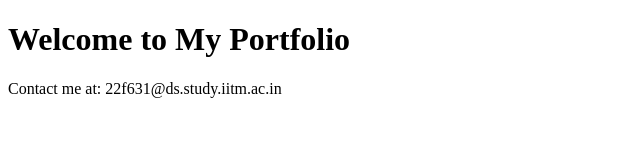
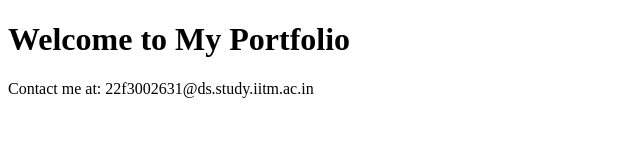
Before and after one commit to 22f3002631/22f3002631.github.io, a plain HTML site: page index.html in a window 1280 px wide. Shown: the full height of the page, 0-640 px from the left. Drawn offline with Linux system fonts and the light colour scheme.

Commit message:
Update index.html

```diff
--- a/index.html
+++ b/index.html
@@ -6,6 +6,6 @@
 </head>
 <body>
   <h1>Welcome to My Portfolio</h1>
-  <p>Contact me at: <!--email_off-->22f631@ds.study.iitm.ac.in<!--/email_off--></p>
+  <p>Contact me at: <!--email_off-->22f3002631@ds.study.iitm.ac.in<!--/email_off--></p>
 </body>
 </html>
```
